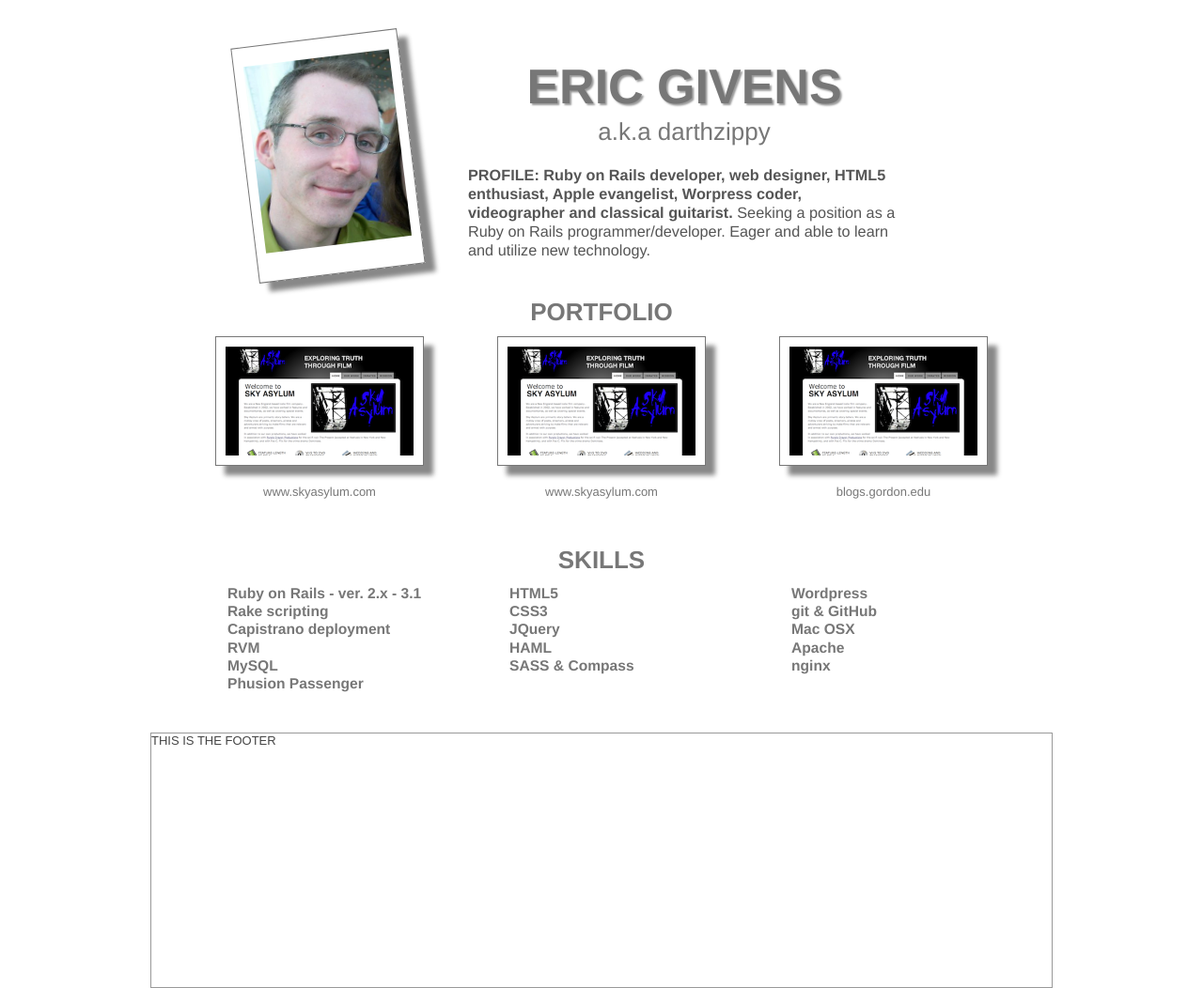
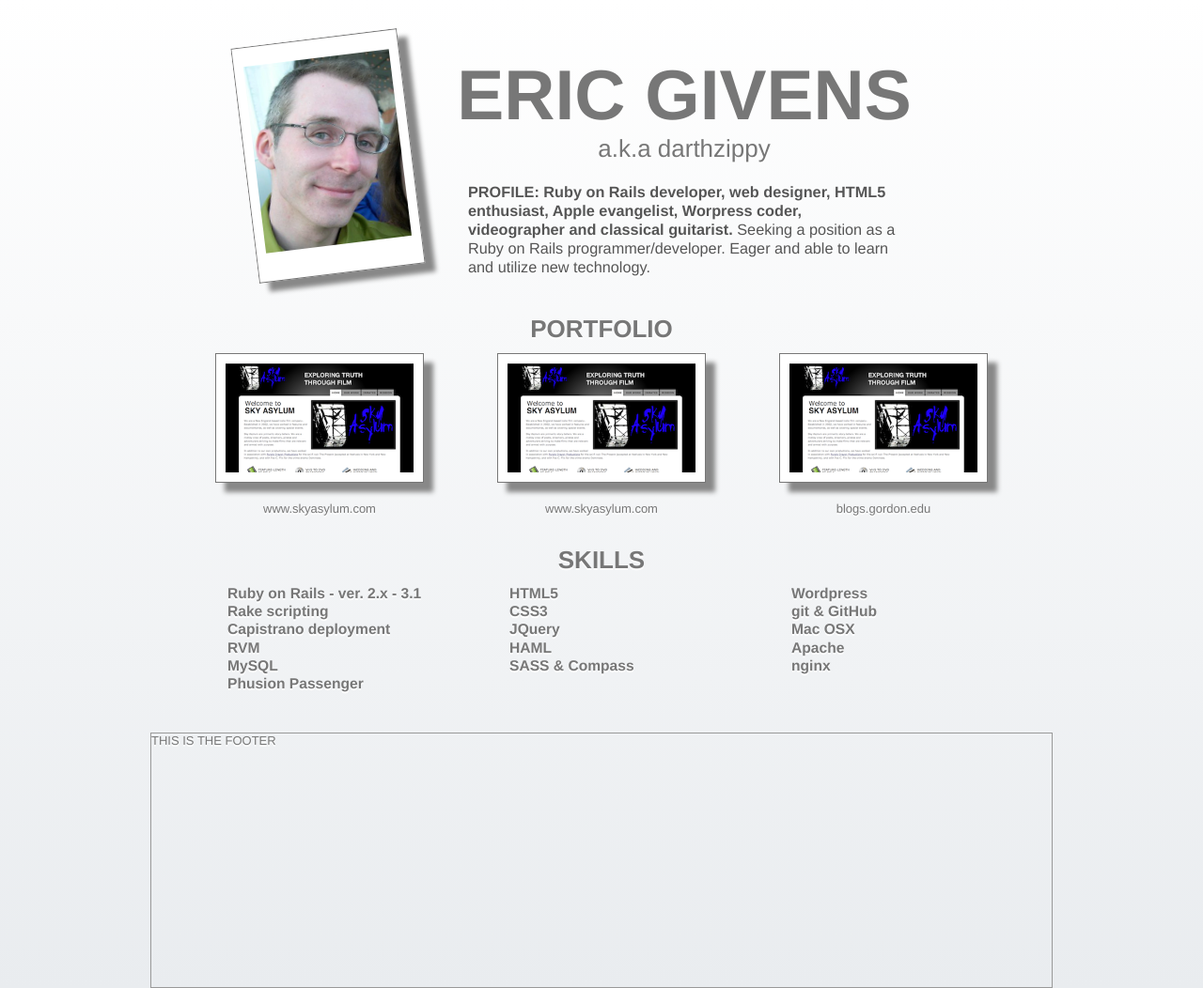
Before and after one commit to darthzippy/darthzippy.github.com, a plain HTML site: page index.html in a window 1280 px wide. Shown: the whole page at 94% size. Drawn offline with nearby package versions, Linux system fonts and the light colour scheme.

Commit message:
Added background gradient and changed font

```diff
--- a/css/style.css
+++ b/css/style.css
@@ -86,19 +86,39 @@ a:hover { color: #036; }
     \\ ========================================== //
 */
 
-body { text-align: center; }
+body {
+	font-family:  "Helvetica Neue", Helvetica, Arial, sans-serif;
+	font-weight: 200;
+	text-shadow: 0 2px #fff;
+	color: #777;
+	text-align: center;
+
+	background-color: rgb(233,236,239);
+	background-image: -webkit-gradient(
+		linear,
+		left top,
+		left bottom,
+		color-stop(0, rgb(255,255,255)),
+		color-stop(1, rgb(233,236,239))
+	);
+	background-image: -moz-linear-gradient(
+		center top,
+		rgb(255,255,255) 0%,
+		rgb(233,236,239) 100%
+	);
+}
+
 .container { width: 960px; margin: 0 auto; text-align: left; margin-top: 40px; }
 .content { width: auto; height: 240px; }
 #portfolio, #skills { padding-top: 30px; }
 #skills { height: 200px; }
 
-h1, h2, #subtitle, .column p { text-align: center; color: #777; font-family: 'Myriad-Pro', 'Myriad', helvetica, arial, sans-serif; }
-h1 { font-size: 400%;}
+h1, h2, #subtitle, .column p { text-align: center; }
+h1 { font-size: 75px; line-height: 82px;}
 h2 { font-size: 200%; }
-img { -moz-box-shadow: 10px 10px 5px #888; -webkit-box-shadow: 7px 7px 3px #888; box-shadow: 10px 10px 5px #888; }
+img { background-color: #fff; -moz-box-shadow: 10px 10px 5px #888; -webkit-box-shadow: 7px 7px 3px #888; box-shadow: 10px 10px 5px #888; }
 
 #profile img { height: 200px; display: block; padding: 20px 10px 30px 10px; border: 1px solid #777; float: left; margin-left: 100px; -webkit-transform: rotate(-7deg); -moz-transform: rotate(-7deg); }
-#profile h1 { text-shadow: 2px 2px 2px #999; }
 #profile-name { width: 500px; float: left; margin: 20px 40px; }
 #profile-name p { padding: 20px 20px; color: #555; font-family: 'Myriad-Pro', 'Myriad', helvetica, arial, sans-serif; font-size: 125%; }
 #subtitle { font-size: 200%; display: block;}
```
Also changed, not shown: email_enkoder.html (renamed from css/email_enkoder.html).
